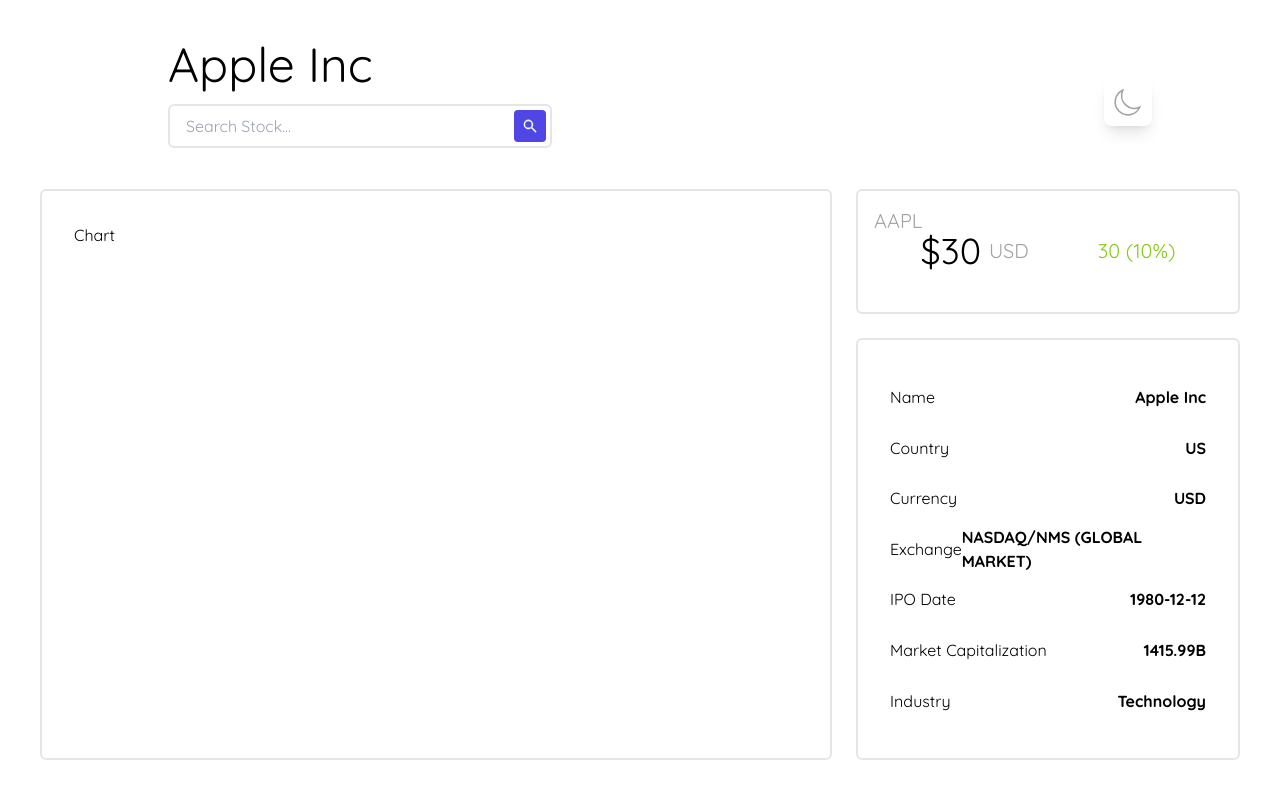
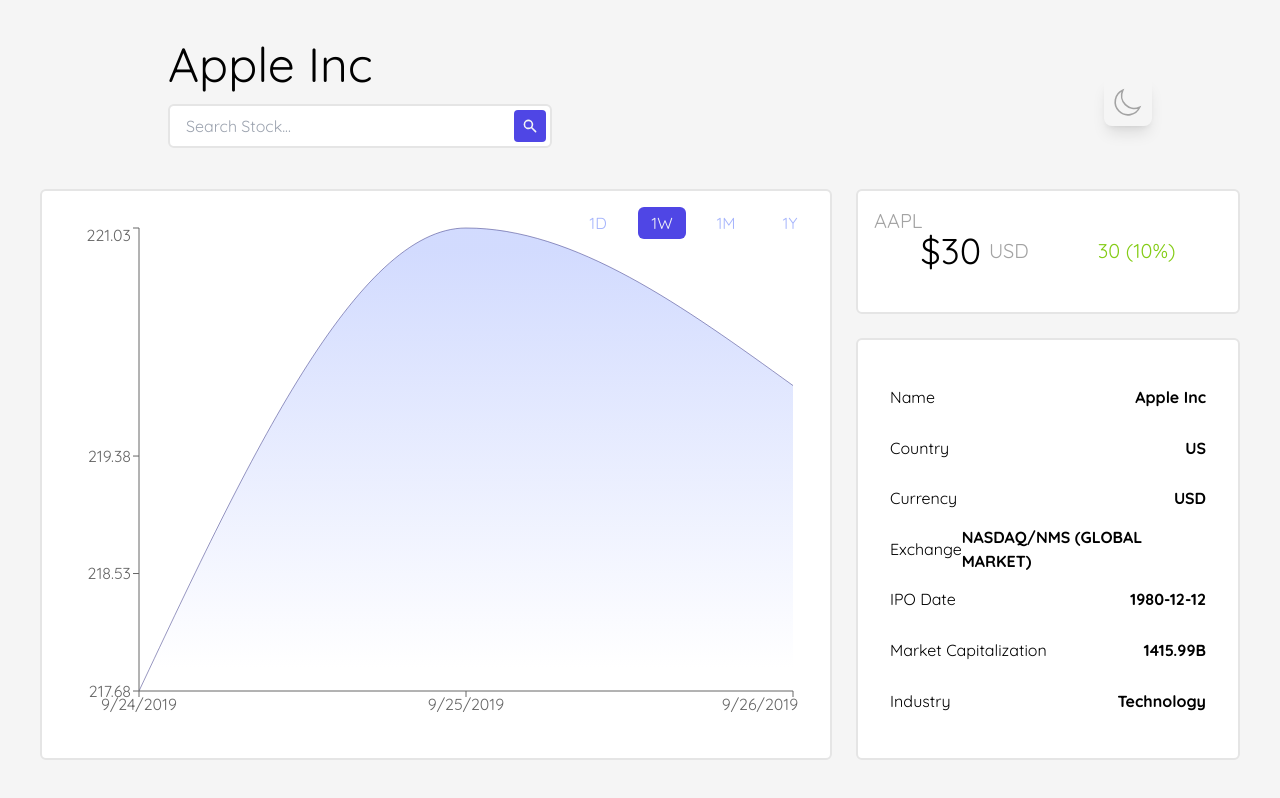
Before and after one commit to aditya90205/stock-market-app, a React (Create React App) app: page / in a window 1280 px wide. Built offline with nearby package versions, Linux system fonts and the light colour scheme.

Commit message:
Add Chart component and related files

```diff
--- /dev/null
+++ b/src/components/Chart.js
@@ -0,0 +1,76 @@
+import React, { useState } from "react";
+import {
+  Area,
+  AreaChart,
+  ResponsiveContainer,
+  Tooltip,
+  XAxis,
+  YAxis,
+} from "recharts";
+import { chartConfig } from "../constants/config";
+import { mockHistoricalData } from "../constants/mock";
+import { convertUnixTimestampToDate } from "../helpers/date-helper";
+import Card from "./Card";
+import ChartFilter from "./ChartFilter";
+
+const Chart = () => {
+  const [data, setData] = useState(mockHistoricalData);
+  const [filter, setFilter] = useState("1W");
+
+  const formatData = () => {
+    return data.c.map((item, index) => {
+      return {
+        value: item.toFixed(2),
+        date: convertUnixTimestampToDate(data.t[index]),
+      };
+    });
+  };
+  return (
+    <Card>
+      <ul className="flex absolute top-2 right-2 z-40">
+        {Object.keys(chartConfig).map((item) => (
+          <li key={item}>
+            <ChartFilter
+              text={item}
+              active={filter === item}
+              onClick={() => {
+                setFilter(item);
+              }}
+            />
+          </li>
+        ))}
+      </ul>
+      <ResponsiveContainer>
+        <AreaChart data={formatData(data)}>
+          <defs>
+            <linearGradient id="chartColor" x1="0" y1="0" x2="0" y2="1">
+              <stop
+                offset="5%"
+                stopColor={"rgb(199 210 254)"}
+                stopOpacity={0.8}
+              />
+              <stop
+                offset="95%"
+                stopColor={"rgb(199 210 254)"}
+                stopOpacity={0}
+              />
+            </linearGradient>
+          </defs>
+          <Area
+            type="monotone"
+            dataKey="value"
+            stroke="#312e81"
+            fillOpacity={1}
+            strokeWidth={0.5}
+            fill="url(#chartColor)"
+          />
+          <Tooltip />
+          <XAxis dataKey="date" />
+          <YAxis domain={["dataMin", "dataMax"]} />
+        </AreaChart>
+      </ResponsiveContainer>
+    </Card>
+  );
+};
+
+export default Chart;
--- /dev/null
+++ b/src/components/ChartFilter.js
@@ -0,0 +1,18 @@
+import React from "react";
+
+const ChartFilter = ({ text, active, onClick }) => {
+  return (
+    <button
+      onClick={onClick}
+      className={`w-12 m-2 h-8 border-1 rounded-md flex items-center justify-center cursor-pointer ${
+        active
+          ? "bg-indigo-600 border-indigo-700 text-gray-100"
+          : "border-indigo-300 text-indigo-300"
+      } transition duration-200 hover:bg-indigo-600 hover:text-gray-100 hover:border-indigo-700`}
+    >
+      {text}
+    </button>
+  );
+};
+
+export default ChartFilter;
--- a/src/components/Dashboard.js
+++ b/src/components/Dashboard.js
@@ -1,18 +1,19 @@
 import React from "react";
-import Card from "./Card";
+
 import { mockCompanyDetails } from "../constants/mock";
+import Chart from "./Chart";
+import Details from "./Details";
 import Header from "./Header";
-import Details from "./Details";
 import Overview from "./Overview";
 
 const Dashboard = () => {
   return (
-    <div className="h-screen grid grid-cols-1 md:grid-cols-2 xl:grid-cols-3 grid-rows-8 md:grid-rows-7 xl:grid-rows-5 auto-rows-fr gap-6 p-10 font-quicksand">
+    <div className="h-screen grid grid-cols-1 md:grid-cols-2 xl:grid-cols-3 grid-rows-8 md:grid-rows-7 xl:grid-rows-5 auto-rows-fr gap-6 p-10 font-quicksand bg-neutral-100">
       <div className="col-span-1 md:col-span-2 xl:col-span-3 row-span-1 flex justify-start items-center">
         <Header name={mockCompanyDetails.name} />
       </div>
       <div className="md:col-span-2 row-span-4">
-        <Card>Chart</Card>
+        <Chart />
       </div>
       <div>
         <Overview
--- /dev/null
+++ b/src/helpers/date-helper.js
@@ -0,0 +1,16 @@
+export const convertDateToUnixTimestamp = (date) => {
+  return Math.floor(date.getTime() / 1000);
+};
+
+export const convertUnixTimestampToDate = (unixTimestamp) => {
+  const milliseconds = unixTimestamp * 1000;
+  return new Date(milliseconds).toLocaleDateString();
+};
+
+export const createDate = (date, days, weeks, months, years) => {
+  let newDate = new Date(date);
+  newDate.setDate(newDate.getDate() + days + 7 * weeks);
+  newDate.setMonth(newDate.getMonth() + months);
+  newDate.setFullYear(newDate.getFullYear() + years);
+  return newDate;
+};
```
